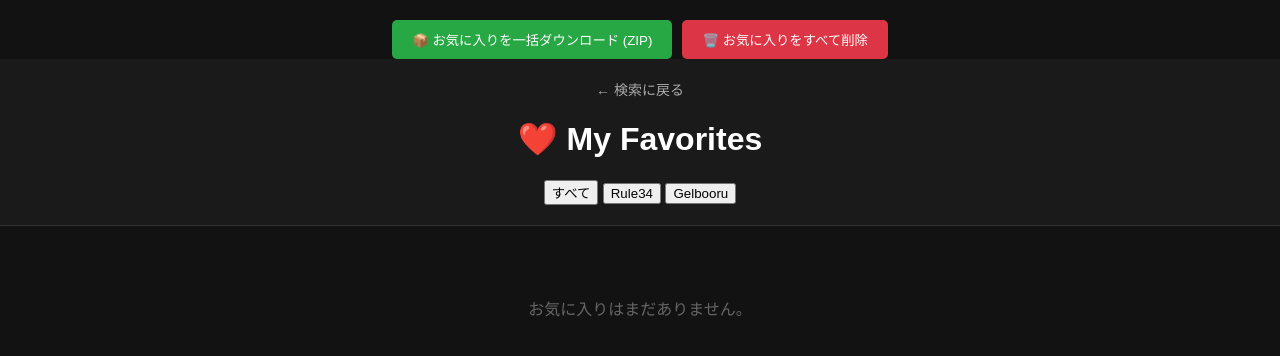
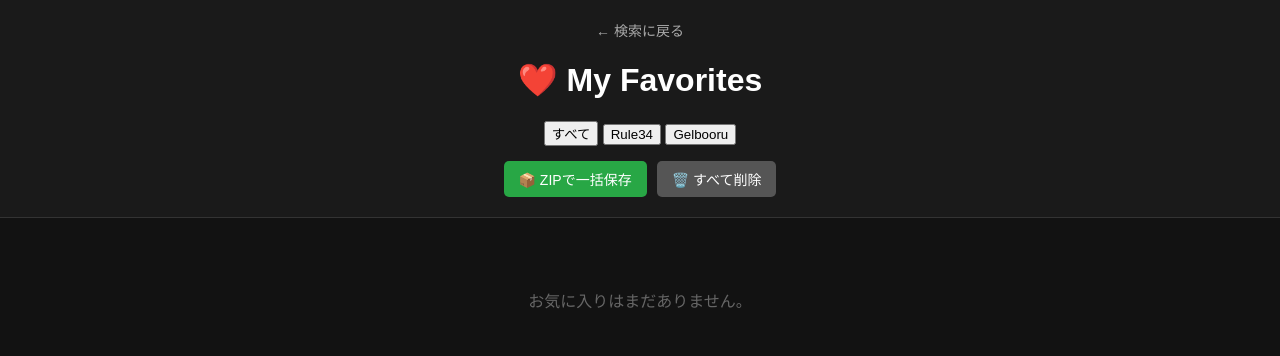
Before and after one commit to pikopiko114514/danbo-viwer, a website: page public/favorites.html in a window 1280 px wide. Drawn offline with nearby package versions, Linux system fonts and the light colour scheme.

Commit message:
correction

```diff
--- a/public/favorites.html
+++ b/public/favorites.html
@@ -5,14 +5,6 @@
     <link rel="stylesheet" href="favorites.css">
     <script src="https://cdnjs.cloudflare.com/ajax/libs/jszip/3.10.1/jszip.min.js"></script>
 </head>
-<div class="bulk-actions" style="margin-top: 20px; display: flex; gap: 10px; justify-content: center;">
-    <button onclick="downloadAllAsZip()" style="background: #28a745; color: white; padding: 10px 20px; border-radius: 5px; border: none; cursor: pointer;">
-        📦 お気に入りを一括ダウンロード (ZIP)
-    </button>
-    <button onclick="clearAllFavorites()" style="background: #dc3545; color: white; padding: 10px 20px; border-radius: 5px; border: none; cursor: pointer;">
-        🗑️ お気に入りをすべて削除
-    </button>
-</div>
 <div class="header-bar">
     <a href="/" class="back-link">← 検索に戻る</a>
     <h1>❤️ My Favorites</h1>
@@ -21,6 +13,15 @@
         <button class="tab-btn active" onclick="switchTab('all')">すべて</button>
         <button class="tab-btn" onclick="switchTab('rule34')">Rule34</button>
         <button class="tab-btn" onclick="switchTab('gelbooru')">Gelbooru</button>
+    </div>
+
+    <div class="bulk-controls" style="margin-top: 15px; display: flex; gap: 10px; justify-content: center;">
+        <button onclick="downloadAllAsZip()" id="zip-btn" style="background: #28a745; color: white; padding: 8px 15px; border-radius: 5px; border: none; cursor: pointer; font-size: 14px;">
+            📦 ZIPで一括保存
+        </button>
+        <button onclick="clearAllFavorites()" style="background: #555; color: white; padding: 8px 15px; border-radius: 5px; border: none; cursor: pointer; font-size: 14px;">
+            🗑️ すべて削除
+        </button>
     </div>
 </div>
 
@@ -59,6 +60,9 @@
             app.appendChild(card);
         });
     }
+    // 初回実行
+    renderFavorites();
+
 
     // IDで検索して削除する関数
     function removeFavorite(postId) {
@@ -136,7 +140,4 @@
             btn.disabled = false;
         }
     }
-
-    // 初回実行
-    renderFavorites();
 </script>
```
